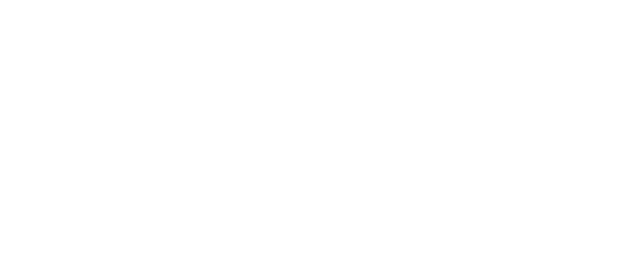
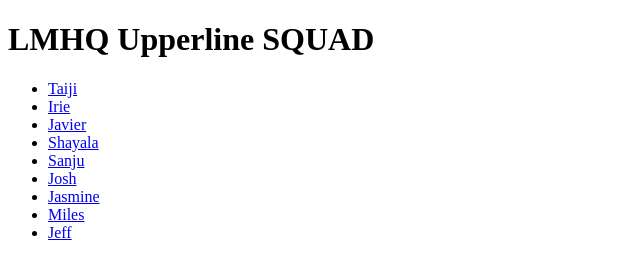
Before and after one commit to jolson615/lmhq-about-pages, a plain HTML site: page index.html in a window 1280 px wide. Shown: the whole page, without its empty margins (0-640 px from the left). Drawn offline with Linux system fonts and the light colour scheme.

Commit message:
index routing

```diff
--- a/index.html
+++ b/index.html
@@ -5,6 +5,17 @@
     <title></title>
   </head>
   <body>
-
+    <h1>LMHQ Upperline SQUAD</h1>
+    <ul>
+      <li><a href="Taiji.html">Taiji</a></li>
+      <li><a href="irie.html">Irie</a></li>
+      <li><a href="javier.html">Javier</a></li>
+      <li><a href="me.html">Shayala</a></li>
+      <li><a href="sanju.html">Sanju</a></li>
+      <li><a href="josh.html">Josh</a></li>
+      <li><a href="Jasmine.html">Jasmine</a></li>
+      <li><a href="miles.html">Miles</a></li>
+      <li><a href="jeff.html">Jeff</a></li>
+    </ul>
   </body>
 </html>
```
